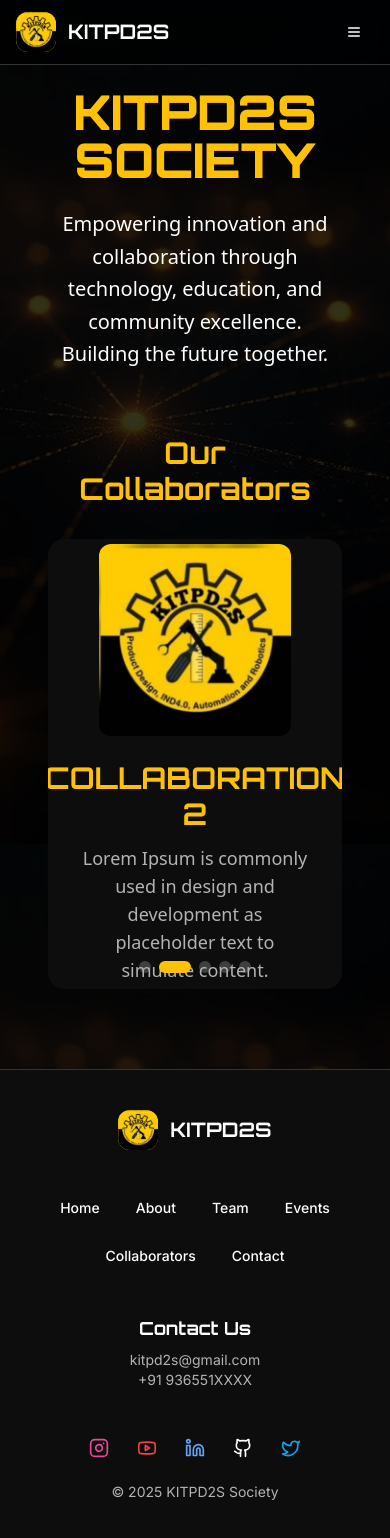
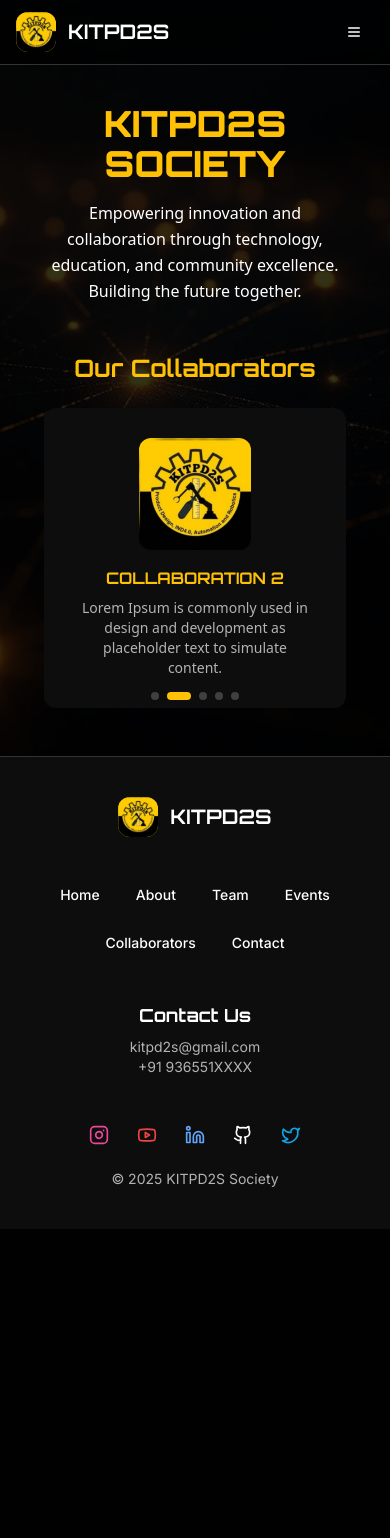
Before and after one commit to jagratadeb/KITPD2S-Society-Website, a React (Vite) app: page / in a window 390 px wide. Shown: the top 1538 px of the page. After the commit the page ends 1229 px from the top, so only its background shows below. Built offline with nearby package versions, Linux system fonts and the light colour scheme; the HTML template or start-up script is replaced by a standard one.

Commit message:
build update

```diff
--- a/src/components/Carousel.tsx
+++ b/src/components/Carousel.tsx
@@ -10,31 +10,11 @@ interface Slide {
 }
 
 const slides: Slide[] = [
-  {
-    name: 'COLLABORATION 1',
-    image: Logo,
-    description: 'Lorem Ipsum is commonly used in design and development as placeholder text to simulate content.',
-  },
-  {
-    name: 'COLLABORATION 2',
-    image: Logo,
-    description: 'Lorem Ipsum is commonly used in design and development as placeholder text to simulate content.',
-  },
-  {
-    name: 'COLLABORATION 3',
-    image: Logo,
-    description: 'Lorem Ipsum is commonly used in design and development as placeholder text to simulate content.',
-  },
-  {
-    name: 'COLLABORATION 4',
-    image: Logo,
-    description: 'Lorem Ipsum is commonly used in design and development as placeholder text to simulate content.',
-  },
-    {
-    name: 'COLLABORATION 5',
-    image: Logo,
-    description: 'Lorem Ipsum is commonly used in design and development as placeholder text to simulate content.',
-  },
+  { name: 'COLLABORATION 1', image: Logo, description: 'Lorem Ipsum is commonly used in design and development as placeholder text to simulate content.' },
+  { name: 'COLLABORATION 2', image: Logo, description: 'Lorem Ipsum is commonly used in design and development as placeholder text to simulate content.' },
+  { name: 'COLLABORATION 3', image: Logo, description: 'Lorem Ipsum is commonly used in design and development as placeholder text to simulate content.' },
+  { name: 'COLLABORATION 4', image: Logo, description: 'Lorem Ipsum is commonly used in design and development as placeholder text to simulate content.' },
+  { name: 'COLLABORATION 5', image: Logo, description: 'Lorem Ipsum is commonly used in design and development as placeholder text to simulate content.' },
 ];
 
 const Carousel = () => {
@@ -44,78 +24,35 @@ const Carousel = () => {
     const timer = setInterval(() => {
       setCurrentSlide((prev) => (prev + 1) % slides.length);
     }, 4000);
-
     return () => clearInterval(timer);
   }, []);
 
-  const goToSlide = (index: number) => {
-    setCurrentSlide(index);
-  };
-
-  const goToPrevious = () => {
-    setCurrentSlide((prev) => (prev - 1 + slides.length) % slides.length);
-  };
-
-  const goToNext = () => {
-    setCurrentSlide((prev) => (prev + 1) % slides.length);
-  };
+  const goToSlide = (index: number) => setCurrentSlide(index);
+  const goToPrevious = () => setCurrentSlide((prev) => (prev - 1 + slides.length) % slides.length);
+  const goToNext = () => setCurrentSlide((prev) => (prev + 1) % slides.length);
 
   return (
-    <div className="relative w-full h-[450px] bg-card rounded-2xl overflow-hidden group">
-      {/* Slides */}
+    <div className="relative w-full h-[300px] md:h-[450px] bg-card rounded-xl md:rounded-2xl overflow-hidden group">
       <div className="relative w-full h-full">
         {slides.map((slide, index) => (
-          <div
-            key={index}
-            className={`absolute inset-0 transition-opacity duration-700 ${
-              index === currentSlide ? 'opacity-100' : 'opacity-0'
-            }`}
-          >
-            <div className="flex flex-col items-center justify-center h-full p-8 text-center">
-              <img
-                src={slide.image}
-                alt={slide.name}
-                className="w-48 h-48 object-contain mb-6 rounded-lg"
-              />
-              <h3 className="text-3xl font-orbitron font-bold mb-3 text-primary">
-                {slide.name}
-              </h3>
-              <p className="text-lg text-muted-foreground">{slide.description}</p>
+          <div key={index} className={`absolute inset-0 transition-opacity duration-700 ${index === currentSlide ? 'opacity-100' : 'opacity-0'}`}>
+            <div className="flex flex-col items-center justify-center h-full p-6 md:p-8 text-center">
+              <img src={slide.image} alt={slide.name} className="w-28 h-28 md:w-48 md:h-48 object-contain mb-4 md:mb-6 rounded-lg" />
+              <h3 className="text-base md:text-xl font-orbitron font-bold mb-2 md:mb-3 text-primary">{slide.name}</h3>
+              <p className="text-sm md:text-lg text-muted-foreground px-3 md:px-0">{slide.description}</p>
             </div>
           </div>
         ))}
       </div>
-
-      {/* Navigation Arrows */}
-      <Button
-        variant="ghost"
-        size="icon"
-        className="absolute left-4 top-1/2 -translate-y-1/2 opacity-0 group-hover:opacity-100 transition-opacity bg-background/50 hover:bg-background/80"
-        onClick={goToPrevious}
-      >
-        <ChevronLeft className="w-6 h-6" />
+      <Button variant="ghost" size="icon" className="absolute left-4 top-1/2 -translate-y-1/2 opacity-0 group-hover:opacity-100 transition-opacity bg-background/50 hover:bg-background/80" onClick={goToPrevious}>
+        <ChevronLeft className="w-5 h-5 md:w-6 md:h-6" />
       </Button>
-
-      <Button
-        variant="ghost"
-        size="icon"
-        className="absolute right-4 top-1/2 -translate-y-1/2 opacity-0 group-hover:opacity-100 transition-opacity bg-background/50 hover:bg-background/80"
-        onClick={goToNext}
-      >
-        <ChevronRight className="w-6 h-6" />
+      <Button variant="ghost" size="icon" className="absolute right-4 top-1/2 -translate-y-1/2 opacity-0 group-hover:opacity-100 transition-opacity bg-background/50 hover:bg-background/80" onClick={goToNext}>
+        <ChevronRight className="w-5 h-5 md:w-6 md:h-6" />
       </Button>
-
-      {/* Dots Indicator */}
-      <div className="absolute bottom-4 left-1/2 -translate-x-1/2 flex space-x-2">
+      <div className="absolute bottom-2 md:bottom-4 left-1/2 -translate-x-1/2 flex space-x-2 left-1/2 -translate-x-1/2 flex space-x-1 md:space-x-2">
         {slides.map((_, index) => (
-          <button
-            key={index}
-            onClick={() => goToSlide(index)}
-            className={`w-3 h-3 rounded-full transition-all duration-300 ${
-              index === currentSlide ? 'bg-primary w-8' : 'bg-muted-foreground/30'
-            }`}
-            aria-label={`Go to slide ${index + 1}`}
-          />
+          <button key={index} onClick={() => goToSlide(index)} className={`rounded-full transition-all duration-300 ${index === currentSlide ? 'bg-primary w-6 md:w-8 h-2 md:h-3' : 'bg-muted-foreground/30 w-2 h-2 md:w-3 md:h-3'}`} />
         ))}
       </div>
     </div>
--- a/src/pages/Collaborators.tsx
+++ b/src/pages/Collaborators.tsx
@@ -1,132 +1,76 @@
 import React, { useState } from 'react';
+import { Link } from 'react-router-dom';
 import Navbar from '@/components/Navbar';
 import Footer from '@/components/Footer';
 import { Card, CardContent } from '@/components/ui/card';
-import {
-  Dialog,
-  DialogContent,
-  DialogTitle,
-  DialogDescription,
-} from '@/components/ui/dialog';
-import {
-  Carousel,
-  CarouselContent,
-  CarouselItem,
-  CarouselPrevious,
-  CarouselNext,
-} from '@/components/ui/carousel';
+import { Dialog, DialogContent, DialogTitle, DialogDescription } from '@/components/ui/dialog';
+import { Carousel, CarouselContent, CarouselItem, CarouselPrevious, CarouselNext } from '@/components/ui/carousel';
 import collab1 from '@/assets/KITPD2S_Logo.png';
 import collab2 from '@/assets/KITPD2S_Logo.png';
 import collab3 from '@/assets/KITPD2S_Logo.png';
 
 const Collaborators = () => {
   const collaborators = [
-    {
-      name: 'TechOn Industries',
-      logo: collab1,
-      images: [collab1],
-      description:
-        'Leading technology solutions provider specializing in enterprise software, cloud infrastructure, and digital transformation. Partnership since 2020.',
-    },
-    {
-      name: 'Innovation Labs',
-      logo: collab2,
-      images: [collab2],
-      description:
-        'Research and development partner focused on emerging technologies including AI, IoT, and blockchain. Joint research initiatives and student internships.',
-    },
-    {
-      name: 'Academic Alliance University',
-      logo: collab3,
-      images: [collab3],
-      description:
-        'Premier educational institution providing academic resources, venue support, and faculty mentorship for society events and programs.',
-    },
+    { name: 'TechOn Industries', logo: collab1, images: [collab1, collab2], description: 'Leading technology solutions provider specializing in enterprise software, cloud infrastructure, and digital transformation. Partnership since 2020.' },
+    { name: 'Innovation Labs', logo: collab2, images: [collab2], description: 'Research and development partner focused on emerging technologies including AI, IoT, and blockchain. Joint research initiatives and student internships.' },
+    { name: 'Academic Alliance University', logo: collab3, images: [collab3], description: 'Premier educational institution providing academic resources, venue support, and faculty mentorship for society events and programs.' }
   ];
-
   const [open, setOpen] = useState(false);
   const [selected, setSelected] = useState<null | number>(null);
 
   return (
     <div className="min-h-screen">
       <Navbar />
-
       <main className="pt-24 pb-16 px-4">
         <div className="container mx-auto">
           <div className="text-center mb-16 animate-fade-in">
-            <h1 className="text-5xl md:text-6xl font-orbitron font-black mb-6 text-primary">
-              Our Collaborators
-            </h1>
-            <p className="text-xl text-muted-foreground max-w-3xl mx-auto">
-              Partnering with industry leaders and innovators to create meaningful impact
-            </p>
+            <h1 className="text-5xl md:text-6xl font-orbitron font-black mb-6 text-primary">Collaborators</h1>
+            <p className="text-xl text-muted-foreground max-w-3xl mx-auto">Partnering with industry leaders and innovators to create meaningful impact</p>
           </div>
 
           <div className="grid md:grid-cols-3 gap-8">
             {collaborators.map((collab, index) => (
               <Card
                 key={index}
-                onClick={() => {
-                  setSelected(index);
-                  setOpen(true);
-                }}
-                onKeyDown={(e) => {
-                  if (e.key === 'Enter' || e.key === ' ') {
-                    setSelected(index);
-                    setOpen(true);
-                  }
-                }}
-                role="button"
-                tabIndex={0}
+                onClick={() => { setSelected(index); setOpen(true); }}
                 className="overflow-hidden border-2 hover:border-primary transition-all duration-300 hover:shadow-xl hover:shadow-primary/20 hover:-translate-y-2 animate-fade-in cursor-pointer"
                 style={{ animationDelay: `${index * 100}ms` }}
               >
                 <div className="relative h-64 bg-card flex items-center justify-center p-8">
-                  <img
-                    src={collab.logo}
-                    alt={collab.name}
-                    className="max-w-full max-h-full object-contain"
-                  />
+                  <img src={collab.logo} alt={collab.name} className="max-w-full max-h-full object-contain" />
                 </div>
                 <CardContent className="p-6">
-                  <h3 className="text-2xl font-orbitron font-bold mb-3 text-primary">
-                    {collab.name}
-                  </h3>
-                  <p className="text-muted-foreground leading-relaxed">
-                    {collab.description}
-                  </p>
+                  <h3 className="text-2xl md:text-3xl font-orbitron font-bold mb-3 text-primary">{collab.name}</h3>
+                  <p className="text-muted-foreground leading-relaxed line-clamp-3">{collab.description}</p>
                 </CardContent>
               </Card>
             ))}
           </div>
 
-      {/* Call to Action */}
           <div className="mt-16 bg-card rounded-2xl p-8 md:p-12 border-2 border-primary/50 text-center animate-scale-in">
-            <h2 className="text-3xl font-orbitron font-bold mb-4 text-primary">
-              Interested in Collaborating?
-            </h2>
-            <p className="text-lg text-muted-foreground mb-6 max-w-2xl mx-auto">
-              We're always looking for new partners who share our vision for innovation and education.
-              Let's create something amazing together.
-            </p>
+            <h2 className="text-3xl font-orbitron font-bold mb-4 text-primary">Interested in Collaborating?</h2>
+            <p className="text-lg text-muted-foreground mb-6 max-w-2xl mx-auto">We're always looking for new partners who share our vision for innovation and education. Let's create something amazing together.</p>
+            <Link
+              to="/contact"
+              className="inline-block w-full md:w-auto px-8 py-3 rounded-2xl font-orbitron text-lg
+                         bg-primary hover:bg-primary/90 text-primary-foreground font-semibold transition-all"
+            >
+              Contact Us
+            </Link>
           </div>
         </div>
       </main>
-      {/* Collaborator detail dialog */}
-      <Dialog open={open} onOpenChange={(val) => {
-        setOpen(val);
-        if (!val) setSelected(null);
-      }}>
+
+      <Dialog open={open} onOpenChange={(val) => { setOpen(val); if (!val) setSelected(null); }}>
         <DialogContent>
-          {selected !== null ? (
+          {selected !== null && (
             <div className="space-y-4">
               <DialogTitle>{collaborators[selected].name}</DialogTitle>
               <DialogDescription />
-
               <div className="w-full h-64 sm:h-80 bg-muted-foreground/10 rounded-md overflow-visible relative">
                 <Carousel>
                   <CarouselContent>
-                    {collaborators[selected].images?.map((img, i) => (
+                    {collaborators[selected].images.map((img, i) => (
                       <CarouselItem key={i}>
                         <div className="w-full h-64 sm:h-80 flex items-center justify-center overflow-hidden rounded-md bg-white">
                           <img src={img} alt={`${collaborators[selected].name} ${i + 1}`} className="max-h-full max-w-full object-contain" />
@@ -138,12 +82,11 @@ const Collaborators = () => {
                   <CarouselNext />
                 </Carousel>
               </div>
-
               <div className="prose max-w-none text-muted-foreground">
                 <p>{collaborators[selected].description}</p>
               </div>
             </div>
-          ) : null}
+          )}
         </DialogContent>
       </Dialog>
 
--- a/src/pages/Events.tsx
+++ b/src/pages/Events.tsx
@@ -112,14 +112,14 @@ const Events = () => {
                     />
                   </div>
                   <CardContent className="p-8 flex flex-col justify-center">
-                    <h3 className="text-3xl font-orbitron font-bold mb-3">
+                    <h3 className="text-2xl md:text-3xl font-orbitron font-bold mb-3">
                       {event.title}
                     </h3>
                     <div className="flex items-center text-primary font-semibold mb-4">
                       <Calendar className="w-5 h-5 mr-2" />
                       {event.date}
                     </div>
-                    <p className="text-muted-foreground leading-relaxed">
+                    <p className="text-muted-foreground leading-relaxed line-clamp-3">
                       {event.description}
                     </p>
                   </CardContent>
--- a/src/pages/Index.tsx
+++ b/src/pages/Index.tsx
@@ -7,10 +7,8 @@ const Index = () => {
   return (
     <div className="min-h-screen">
       <Navbar />
-
-      {/* Hero Section */}
       <section
-        className="relative min-h-screen flex items-center justify-center px-4 pt-16"
+        className="relative min-h-[80vh] md:min-h-screen flex items-center justify-center px-3 md:px-4 pt-20 md:pt-16"
         style={{
           backgroundImage: `url(${heroBg})`,
           backgroundSize: 'cover',
@@ -19,21 +17,18 @@ const Index = () => {
         }}
       >
         <div className="absolute inset-0 bg-background/80" />
-
         <div className="relative z-10 container mx-auto">
-          <div className="text-center mb-16 animate-fade-in">
-            <h1 className="text-5xl md:text-7xl font-orbitron font-black mt-6 mb-6 text-primary">
+          <div className="text-center mb-12 md:mb-16 animate-fade-in">
+            <h1 className="text-4xl md:text-7xl font-orbitron font-black mt-6 mb-4 md:mb-6 text-primary">
               KITPD2S SOCIETY
             </h1>
-            <p className="text-xl md:text-2xl text-foreground max-w-3xl mx-auto leading-relaxed">
+            <p className="text-base md:text-2xl text-foreground max-w-lg md:max-w-3xl mx-auto leading-relaxed">
               Empowering innovation and collaboration through technology, education, and community excellence.
               Building the future together.
             </p>
           </div>
-
-          {/* Carousel */}
-          <div className="max-w-5xl mx-auto animate-scale-in mb-20">
-            <h2 className="text-3xl font-orbitron font-bold text-center mb-8 text-primary">
+          <div className="max-w-full md:max-w-5xl mx-auto animate-scale-in mb-12 md:mb-20">
+            <h2 className="text-2xl md:text-3xl font-orbitron font-bold text-center mb-6 md:mb-8 text-primary">
               Our Collaborators
             </h2>
             <Carousel />
```
